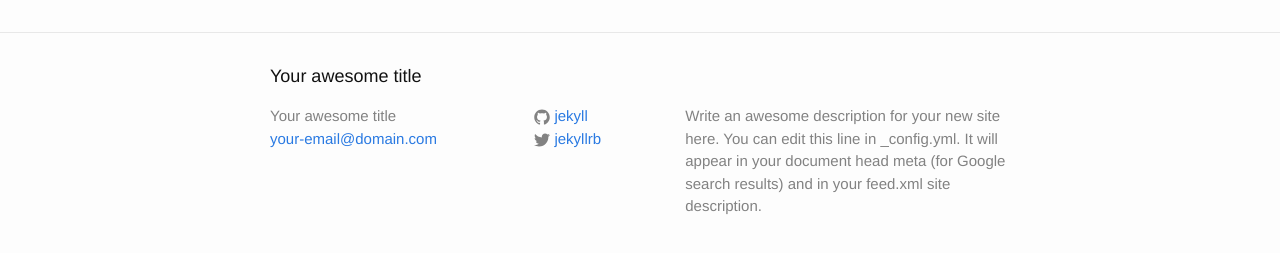
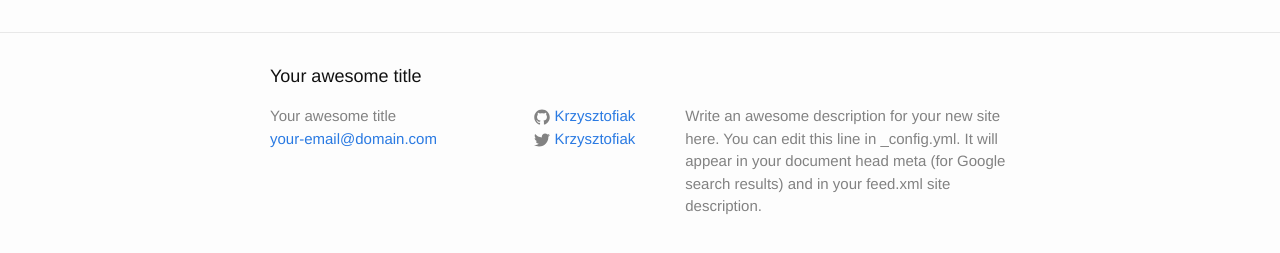
Before and after one commit to Krzysztofiak/Krzysztofiak.github.io, a Jekyll site: the page built from index.html, in a window 1280 px wide. Shown: the part 264-517 px from the top of the page. Built offline with Jekyll 4.4.1, drawn with Linux system fonts in a browser that asks for light colours.

Commit message:
Change twitter and github names

```diff
--- a/_config.yml
+++ b/_config.yml
@@ -14,8 +14,8 @@ description: > # this means to ignore newlines until "baseurl:"
   Google search results) and in your feed.xml site description.
 baseurl: "" # the subpath of your site, e.g. /blog
 url: "http://yourdomain.com" # the base hostname & protocol for your site
-twitter_username: jekyllrb
-github_username:  jekyll
+twitter_username: Krzysztofiak
+github_username:  Krzysztofiak
 
 # Build settings
 markdown: kramdown
```
